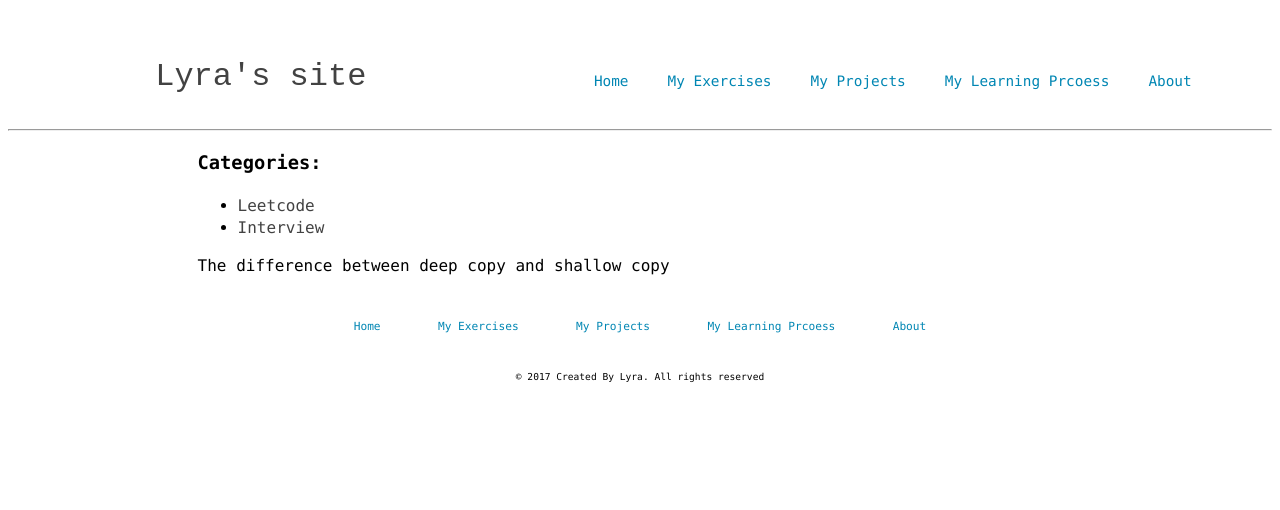
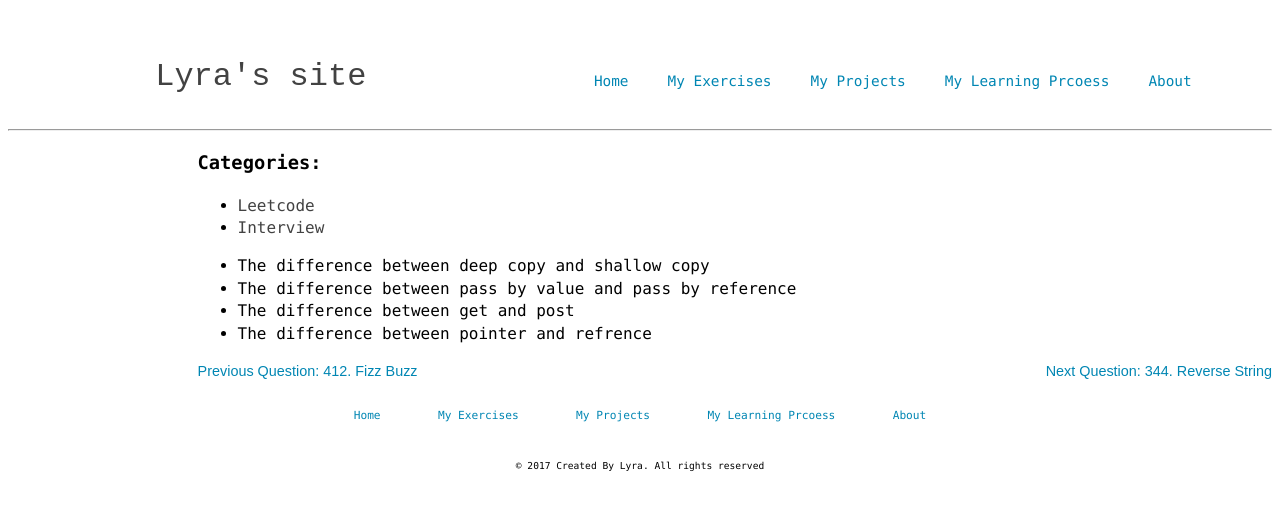
Before and after one commit to Lyra007/lyra007.github.io, a Jekyll site: the page built from _posts/interview/2017-02-28-summary-on-past-interview.md, in a window 1280 px wide. Shown: the top 510 px of the page. Built offline with Jekyll 4.4.1, drawn with Linux system fonts in a browser that asks for light colours; Markdown is read by kramdown in place of the engine named in the settings.

Commit message:
add 0228' practice

```diff
--- a/_layouts/exercise.html
+++ b/_layouts/exercise.html
@@ -12,3 +12,12 @@ layout: default
 
 
 {{content}}
+
+<div>
+	{% if page.previous.url %}
+	<a href="{{page.previous.url}}" class="page-previous"> Previous Question: {{page.previous.title}} </a>
+	{% endif %}
+	{% if page.next.url %}
+	<a href="{{page.next.url}}" class="page-next"> Next Question: {{page.next.title}} </a>
+	{% endif %}
+</div>
--- a/_posts/interview/2017-02-28-summary-on-past-interview.md
+++ b/_posts/interview/2017-02-28-summary-on-past-interview.md
@@ -6,4 +6,7 @@ tags: [Interview, backend]
 date: 2017-02-28 00:00:00 -0000
 ---
 
-The difference between deep copy and shallow copy
+* The difference between deep copy and shallow copy
+* The difference between pass by value and pass by reference
+* The difference between get and post
+* The difference between pointer and refrence
--- a/css/common.css
+++ b/css/common.css
@@ -1,11 +1,33 @@
-html{
-	margin: 0;
-	padding: 0;
-	text-align: center;
-	background-color: #FFFFFF;
-	font:normal 100%/1.4 "Lucida Console", Monaco, monospace;
+.blog-title{
+	float: left;
+	color: #424242;
 }
 
+.content-layout{
+	margin-left: 15%;
+	text-align: left;
+}
+
+.content{
+	text-align: center;
+}
+
+.clear-content{
+	clear: left;
+}
+
+.front-img{
+	width: 75%;
+	padding: 3%;
+}
+
+
+.nav-bar{
+	float: left;
+	width: 60%;
+	margin-top: 2%;
+
+}
 
 .site-name{
 	float: left;
@@ -18,49 +40,12 @@ html{
 
 }
 
-.nav-bar{
-	float: left;
-	width: 60%;
-	margin-top: 2%;
-
-}
-
-.content{
-	text-align: center;
-}
-
-.front-img{
-	width: 75%;
-	padding: 3%;
-}
-
-.clear-content{
-	clear: left;
-}
-
-a{
-	color: #0086b3;
-	text-decoration: none;
-	border-bottom: solid 2.5px transparent;
-
-}
-
 
 .url-hover:hover{
 	border-bottom: solid 2.5px #0086b3;
 	transition: border-bottom 0.7s ease-in-out;
 }
 
-.content-layout{
-	margin-left: 15%;
-	text-align: left;
-
-}
-
-.blog-title{
-	float: left;
-	color: #424242;
-}
 
 .list-title{
 	color: #424242;
@@ -97,10 +82,7 @@ a{
 	font-size: 70%;
 }
 
-hr{
-	border: 0.5;
-	border-color: #eeeeee;
-}
+
 
 .about-title{
 	color: #5c5c5c;
@@ -116,3 +98,35 @@ hr{
 	font-size: 60%;
 	margin-bottom: 3%;
 }
+
+.page-previous{
+	font-size: 90%;
+	font-family: Arial, Helvetica, sans-serif;
+	float: left;
+}
+
+.page-next{
+	font-size: 90%;
+	font-family: Arial, Helvetica, sans-serif;
+	float: right;
+}
+
+a{
+	color: #0086b3;
+	text-decoration: none;
+	border-bottom: solid 2.5px transparent;
+}
+
+hr{
+	border: 0.5;
+	border-color: #eeeeee;
+}
+
+html{
+	margin: 0;
+	padding: 0;
+	text-align: center;
+	background-color: #FFFFFF;
+	font:normal 100%/1.4 "Lucida Console", Monaco, monospace;
+
+}
```
Also changed, not shown: _posts/leetcode/2017-02-27-leetcode-Fizz-Buzz.md (+2 -0 lines), _posts/leetcode/2017-02-28-leetcode-Reverse-String.md (+2 -1 lines), _posts/leetcode/2017-02-28-leetcode-Single-Number.md (added, +72 -0 lines), _posts/leetcode/2017-02-28-maximum-depth-of-binary-tree.md (added, +65 -0 lines), template.txt (+10 -0 lines).
